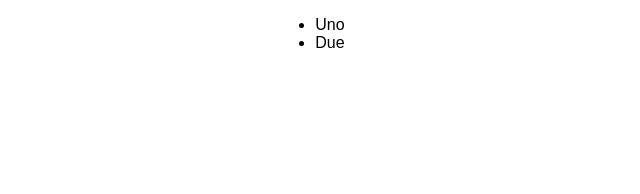
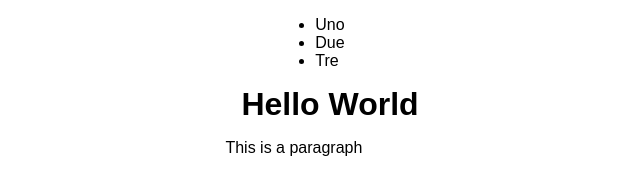
Before and after one commit to mlongano/intro-to-js, a website: page index.html in a window 1280 px wide. Shown: the whole page, without its empty margins (310-950 px from the left). Drawn offline with Linux system fonts and the light colour scheme.

Commit message:
feat: aggiungi esempi di manipolazione del DOM

```diff
--- a/index.html
+++ b/index.html
@@ -12,7 +12,8 @@
         <li>Uno</li>
         <li>Due</li>
       </ul>
+      <div id="root"></div>
     </main>
-    <script src="js/main.js"></script>
+    <script src="js/dom.js"></script>
   </body>
 </html>
--- /dev/null
+++ b/js/dom.js
@@ -0,0 +1,69 @@
+/* for (const key in document) {
+  console.log(key);
+} */
+
+const $ = document.querySelector.bind(document);
+const $$ = document.querySelectorAll.bind(document);
+
+console.log($$("*"));
+console.log($$("li"));
+
+const root = $("#root");
+
+const lista = $("ul");
+
+const li = document.createElement("li");
+li.textContent = "Tre";
+lista.appendChild(li);
+
+const myDom = {
+  type: "div",
+  children: [
+    {
+      type: "h1",
+      children: [
+        { type: "span", children: [{ type: "text", value: "Hello" }] },
+        { type: "text", value: " World" },
+      ],
+    },
+    { type: "p", children: [{ type: "text", value: "This is a paragraph" }] },
+  ],
+};
+
+const render = (dom, container) => {
+  if (dom.type === "text") {
+    container.appendChild(document.createTextNode(dom.value));
+  } else {
+    const el = document.createElement(dom.type);
+    dom.children.forEach((child) => render(child, el));
+    container.appendChild(el);
+  }
+};
+
+render(myDom, root);
+
+/* const shadowRoot = root.attachShadow({ mode: "open" });
+shadowRoot.innerHTML = `
+  <style>
+    h1 {
+      color: red;
+    }
+  </style>
+  <h1>Shadow DOM</h1>
+`;
+
+class MyElement extends HTMLElement {
+  constructor() {
+    super();
+    this.attachShadow({ mode: "open" }).innerHTML = `
+      <style>
+        p { color: blue; }
+      </style>
+      <p>Shadow DOM Component</p>
+    `;
+  }
+}
+
+customElements.define("my-element", MyElement);
+
+root.appendChild(new MyElement()); */
--- a/js/main.js
+++ /dev/null
@@ -1 +0,0 @@
-console.log("Hello World!");
```
